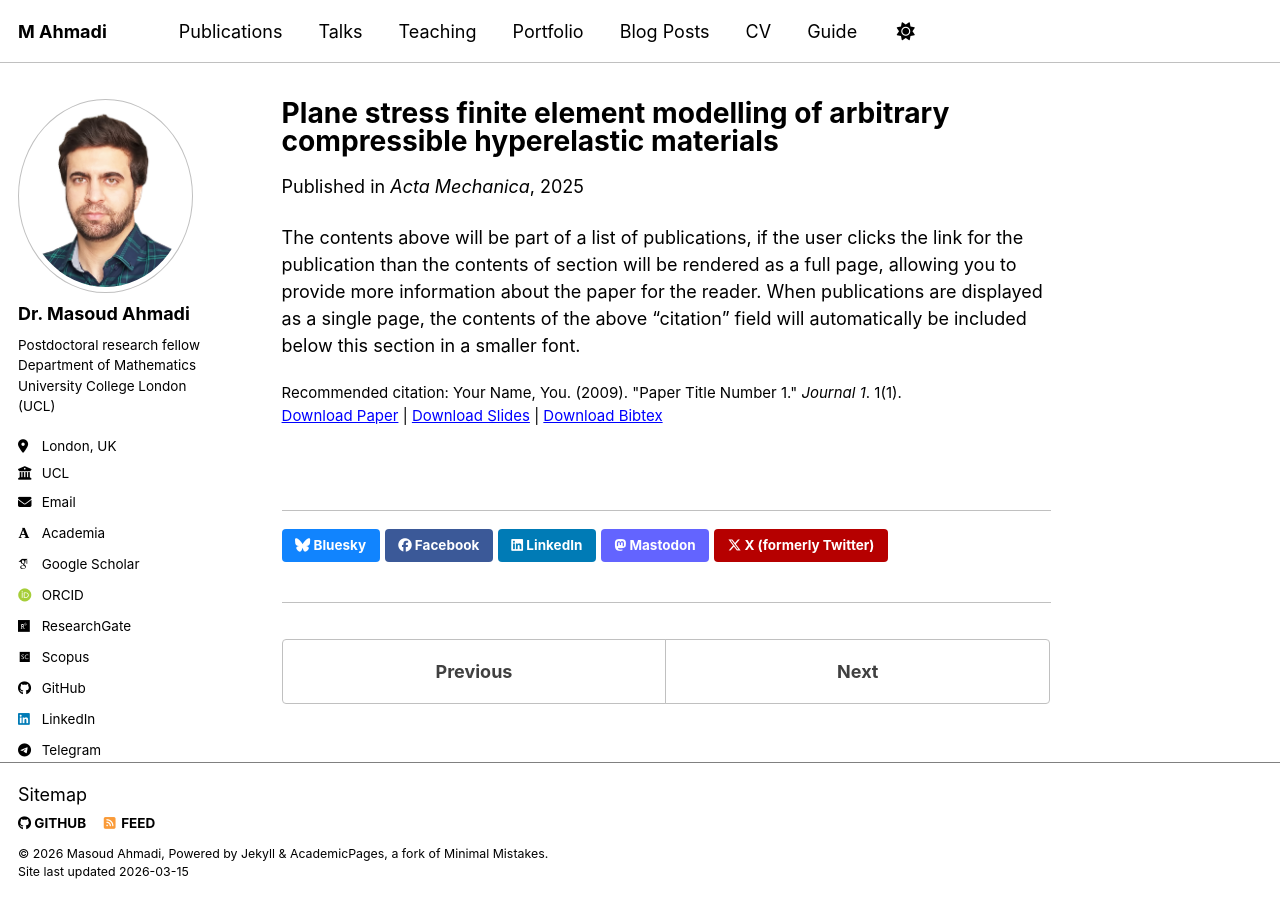
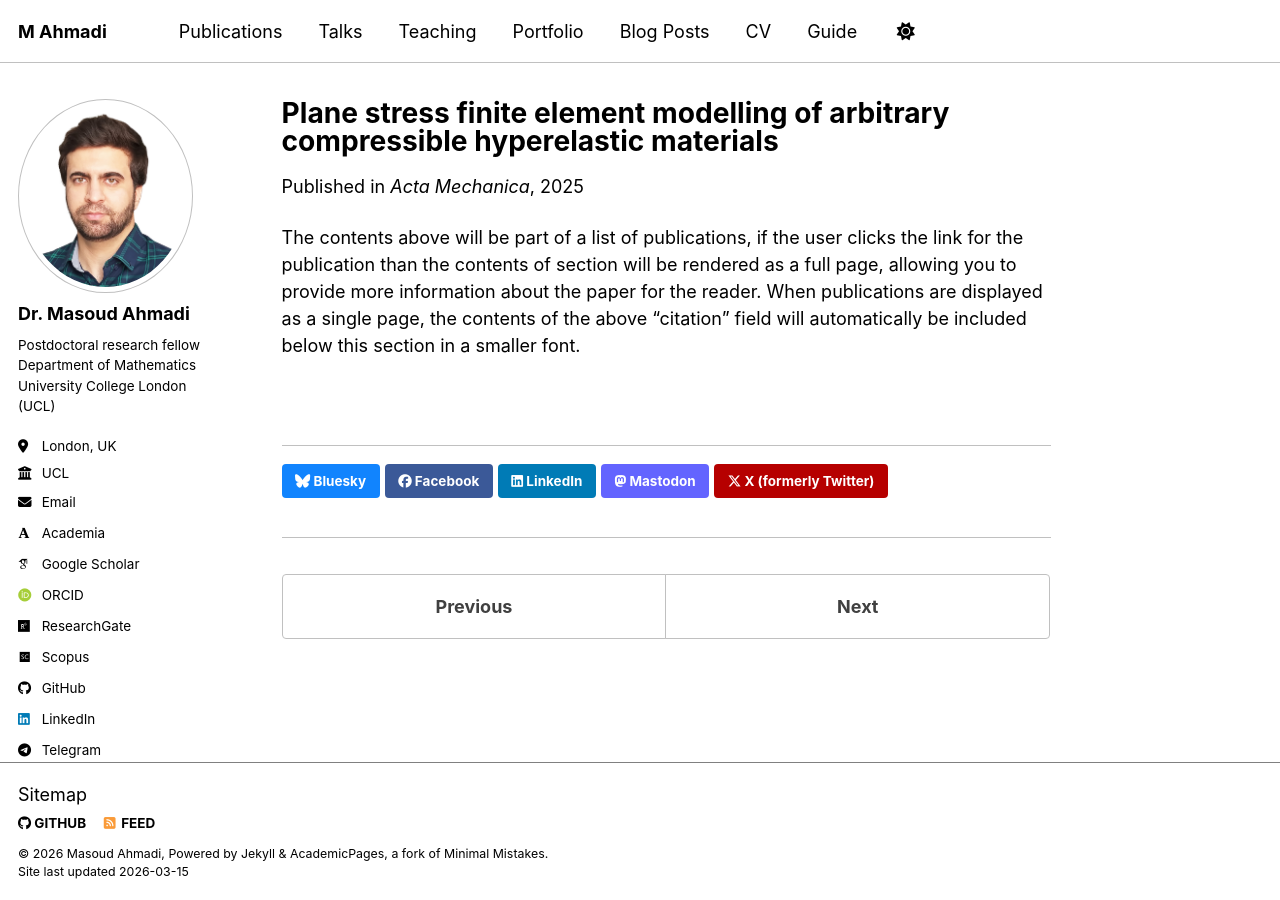
Before and after one commit to Masoud16ahm/Masoud16ahm.github.io, a Jekyll site: the page built from _publications/2009-10-01-paper-title-number-1.md, in a window 1280 px wide. Built offline with Jekyll 4.4.1, drawn with Linux system fonts in a browser that asks for light colours; some web fonts are replaced; a script bundle is joined from its source files by our own code; library files that are not in the unit come from our copies.

Commit message:
Refine excerpt for publication details
Updated the excerpt to remove redundancy in phrasing.

```diff
--- a/_publications/2009-10-01-paper-title-number-1.md
+++ b/_publications/2009-10-01-paper-title-number-1.md
@@ -3,12 +3,9 @@
 collection: publications
 category: manuscripts
 permalink: /publication/2009-10-01-paper-title-number-1
-excerpt: 'A rigorous general procedure for the incorporation of the plane stress condition for the compressible case (including the nearly incompressible case) is provided here, accompanied by a robust and open source finite element code.'
+excerpt: 'A rigorous general procedure for the incorporation of the plane stress condition for the compressible case (including the nearly incompressible case) is provided, accompanied by a robust and open source finite element code.'
 date: 2025-07-01
 venue: 'Acta Mechanica'
-slidesurl: 'https://academicpages.github.io/files/slides1.pdf'
 paperurl: 'https://link.springer.com/content/pdf/10.1007/s00707-025-04310-z.pdf'
-bibtexurl: 'https://academicpages.github.io/files/bibtex1.bib'
-citation: 'Your Name, You. (2009). &quot;Paper Title Number 1.&quot; <i>Journal 1</i>. 1(1).'
 ---
 The contents above will be part of a list of publications, if the user clicks the link for the publication than the contents of section will be rendered as a full page, allowing you to provide more information about the paper for the reader. When publications are displayed as a single page, the contents of the above "citation" field will automatically be included below this section in a smaller font.
```
